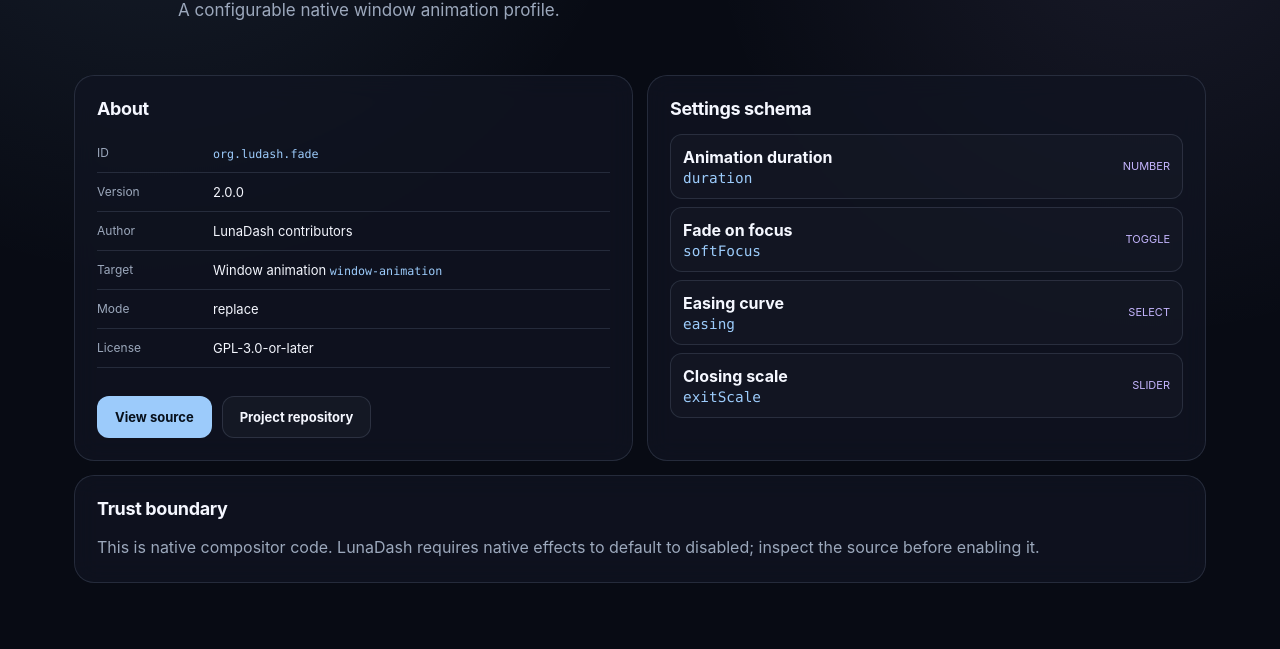
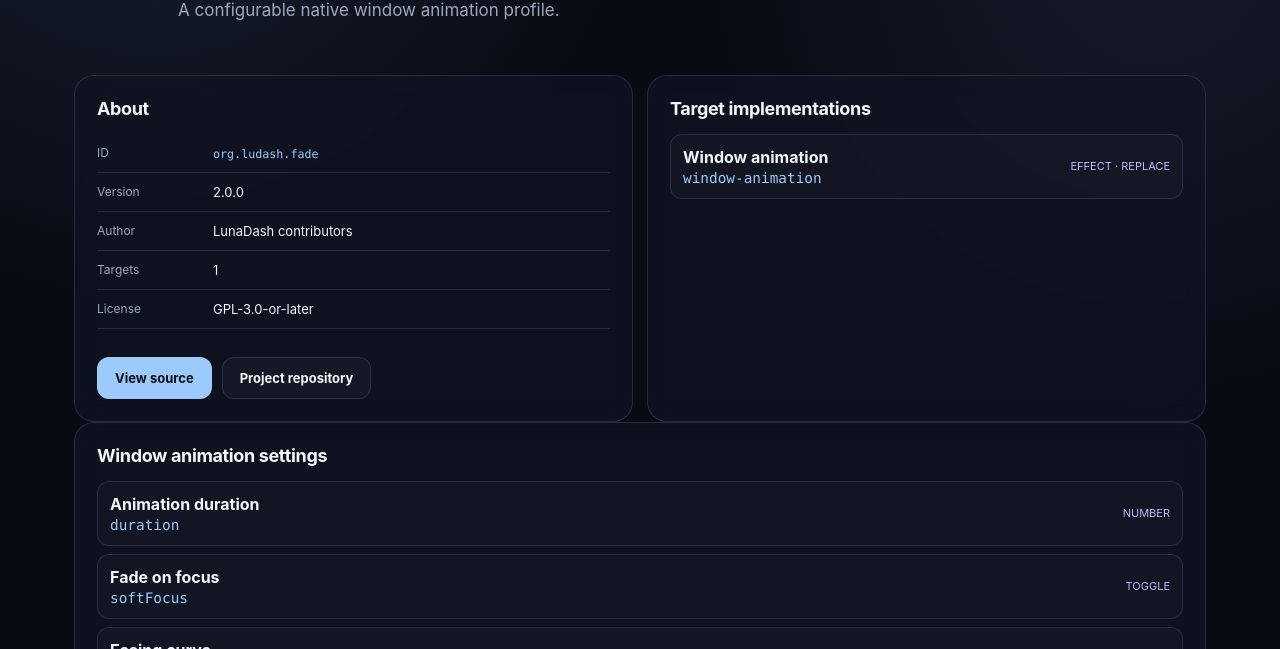
Before and after one commit to LuYishan-4/LunaDash-Plugins, an Astro site in the folder site/: page /LunaDash-Plugins/plugins/org.ludash.fade in a window 1280 px wide. Shown: the part 303-952 px from the top of the page. Built offline with nearby package versions, Linux system fonts and the light colour scheme; Astro itself is replaced by a stand-in of ours.

Commit message:
feat(site): display multi-target plugin packages

```diff
--- a/site/src/pages/plugins/[id].astro
+++ b/site/src/pages/plugins/[id].astro
@@ -10,9 +10,14 @@
 }
 
 const { plugin } = Astro.props;
-const target = targetMap.get(plugin.target);
 const base = import.meta.env.BASE_URL;
-const settings = Object.entries(plugin.settings || {});
+const targetEntries = (plugin.targets?.length ? plugin.targets : [{
+  target: plugin.target,
+  type: plugin.type,
+  mode: plugin.mode,
+  settings: plugin.settings || {}
+}]);
+const types = [...new Set(targetEntries.map(entry => entry.type))];
 const iconIsImage = String(plugin.icon || "").startsWith("https://");
 ---
 <Base title={plugin.name} description={plugin.description}>
@@ -24,7 +29,7 @@
       </div>
       <div class="detail-title">
         <div class="badges">
-          <span class:list={["badge", plugin.type]}>{plugin.type}</span>
+          {types.map(type => <span class:list={["badge", type]}>{type}</span>)}
           {plugin.featured && <span class="badge featured">featured</span>}
           {plugin.deprecated && <span class="badge danger">deprecated</span>}
         </div>
@@ -40,8 +45,7 @@
           <div><dt>ID</dt><dd><code>{plugin.id}</code></dd></div>
           <div><dt>Version</dt><dd>{plugin.version}</dd></div>
           <div><dt>Author</dt><dd>{plugin.author || "Unknown"}</dd></div>
-          <div><dt>Target</dt><dd>{target?.name || plugin.target} <code>{plugin.target}</code></dd></div>
-          <div><dt>Mode</dt><dd>{plugin.mode}</dd></div>
+          <div><dt>Targets</dt><dd>{targetEntries.length}</dd></div>
           <div><dt>License</dt><dd>{plugin.license}</dd></div>
         </dl>
         <div class="hero-actions">
@@ -51,7 +55,30 @@
       </article>
 
       <article class="panel">
-        <h2>Settings schema</h2>
+        <h2>Target implementations</h2>
+        <div class="setting-list">
+          {targetEntries.map(entry => {
+            const target = targetMap.get(entry.target);
+            return (
+              <div class="setting-row">
+                <div>
+                  <strong>{target?.name || entry.target}</strong>
+                  <code>{entry.target}</code>
+                </div>
+                <span>{entry.type} · {entry.mode}</span>
+              </div>
+            );
+          })}
+        </div>
+      </article>
+    </div>
+
+    {targetEntries.map(entry => {
+      const settings = Object.entries(entry.settings || {});
+      const target = targetMap.get(entry.target);
+      return (
+        <article class="panel">
+          <h2>{target?.name || entry.target} settings</h2>
           {settings.length ? (
             <div class="setting-list">
               {settings.map(([key, raw]) => {
@@ -70,17 +97,18 @@
                 );
               })}
             </div>
-        ) : <p class="muted">This plugin does not expose configurable options.</p>}
+          ) : <p class="muted">This target does not expose configurable options.</p>}
         </article>
-    </div>
+      );
+    })}
 
     <article class="panel security-note">
       <h2>Trust boundary</h2>
-      <p>{plugin.type === "effect"
-        ? "This is native compositor code. LunaDash requires native effects to default to disabled; inspect the source before enabling it."
-        : plugin.type === "opengl"
-          ? "This plugin runs shader code in a supported Qt Quick visual slot. Software rendering keeps the built-in feature."
-          : "This Quickshell plugin executes as your desktop user. Registry validation checks its package contract but does not sandbox the code."}</p>
+      <p>{types.includes("effect")
+        ? "This package contains native compositor code. LunaDash requires native packages to default to disabled; inspect the source before enabling it."
+        : types.includes("opengl")
+          ? "This package runs shader code in supported visual slots. Software rendering keeps the built-in feature."
+          : "This Quickshell package executes as your desktop user. Registry validation checks its package contract but does not sandbox the code."}</p>
     </article>
   </section>
 </Base>
```
Also changed, not shown: site/src/pages/index.astro (+12 -7 lines). Lines whose indentation alone changed are shown as unchanged.
